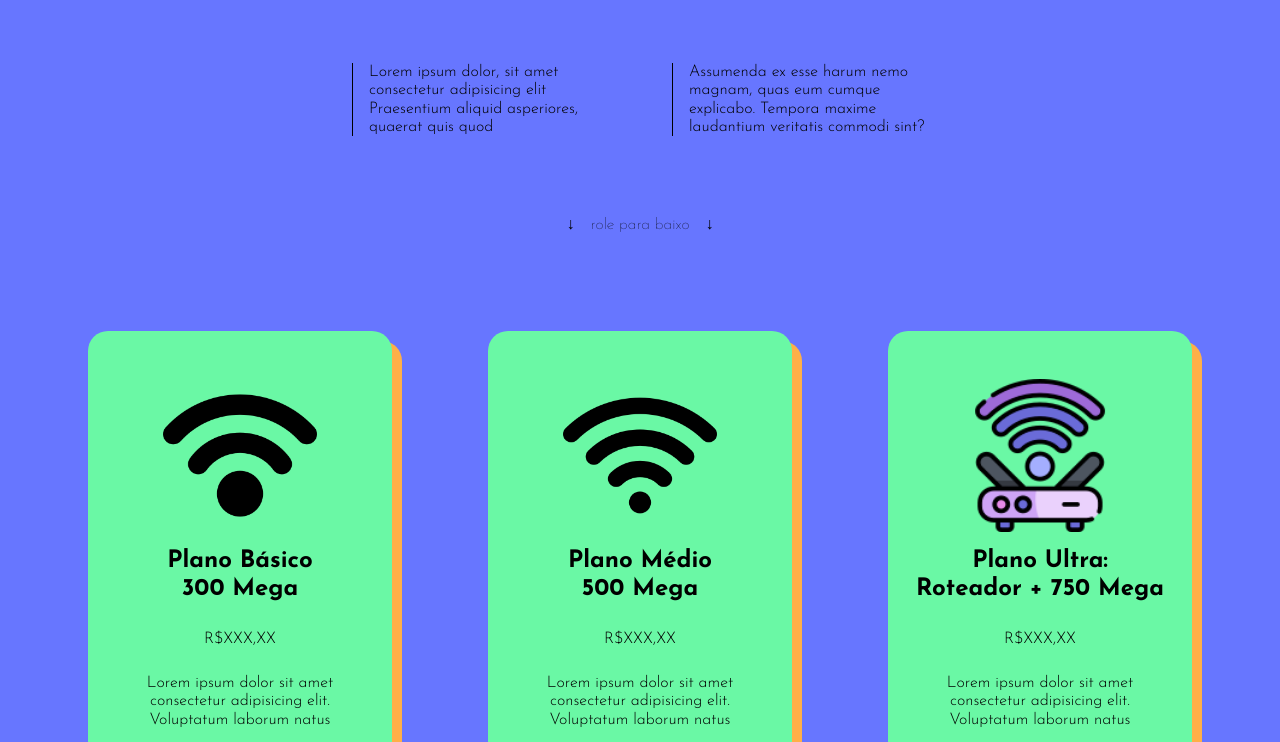
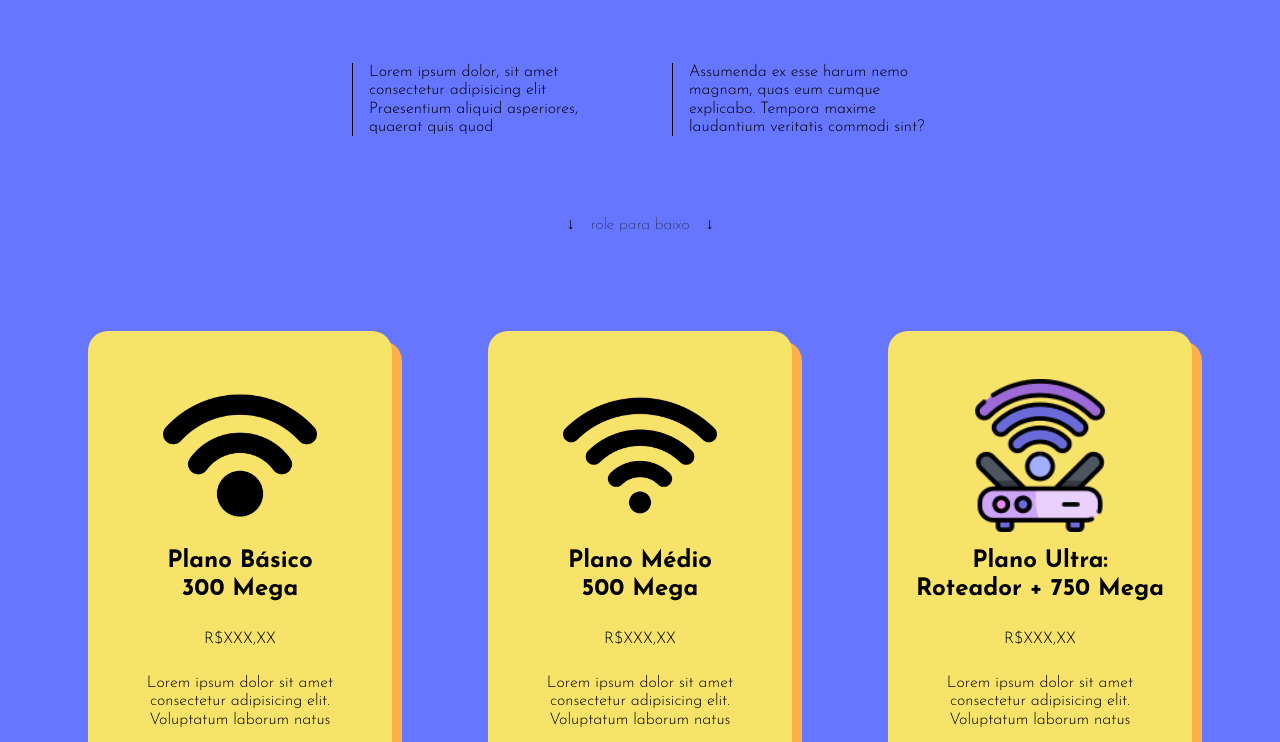
Before and after one commit to delfo2/projeto-internet, a plain HTML site: page index.html in a window 1280 px wide. Shown: the part 418-1160 px from the top of the page. Drawn offline with Linux system fonts and the light colour scheme.

Commit message:
voltando a cor amarela no arquivo css

```diff
--- a/assets/css/style.css
+++ b/assets/css/style.css
@@ -6,7 +6,7 @@
     --azul-claro: rgb(198, 251, 255);
     --azul-escuro: rgb(103, 118, 255);
     --vermelho: rgb(228, 84, 144);
-    --amarelo: rgb(106, 248, 165);
+    --amarelo: rgb(248, 227, 106);
     --amarelo-hover: rgb(223, 196, 107);
     --amarelo-2: rgb(255, 244, 180);
     --laranja: rgb(255, 175, 71);
```
